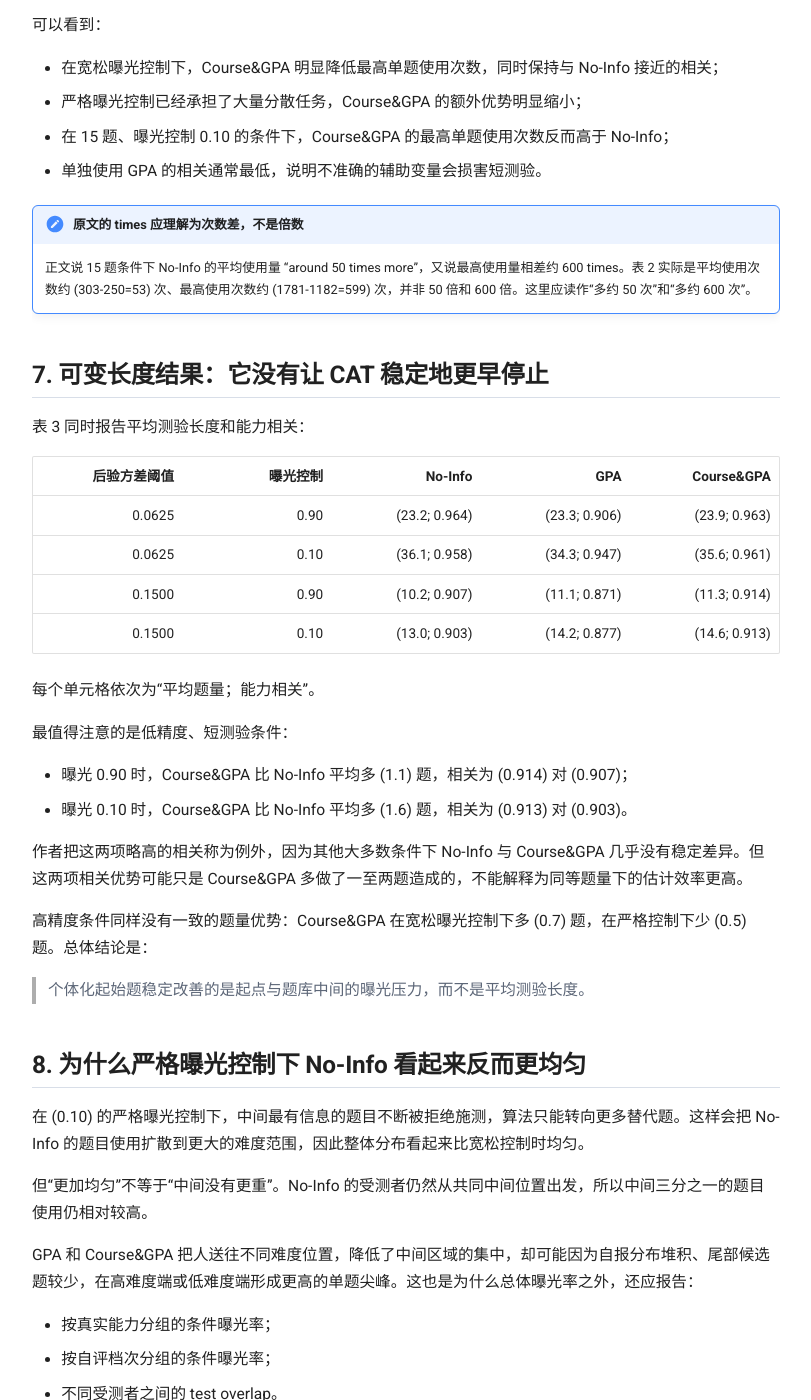
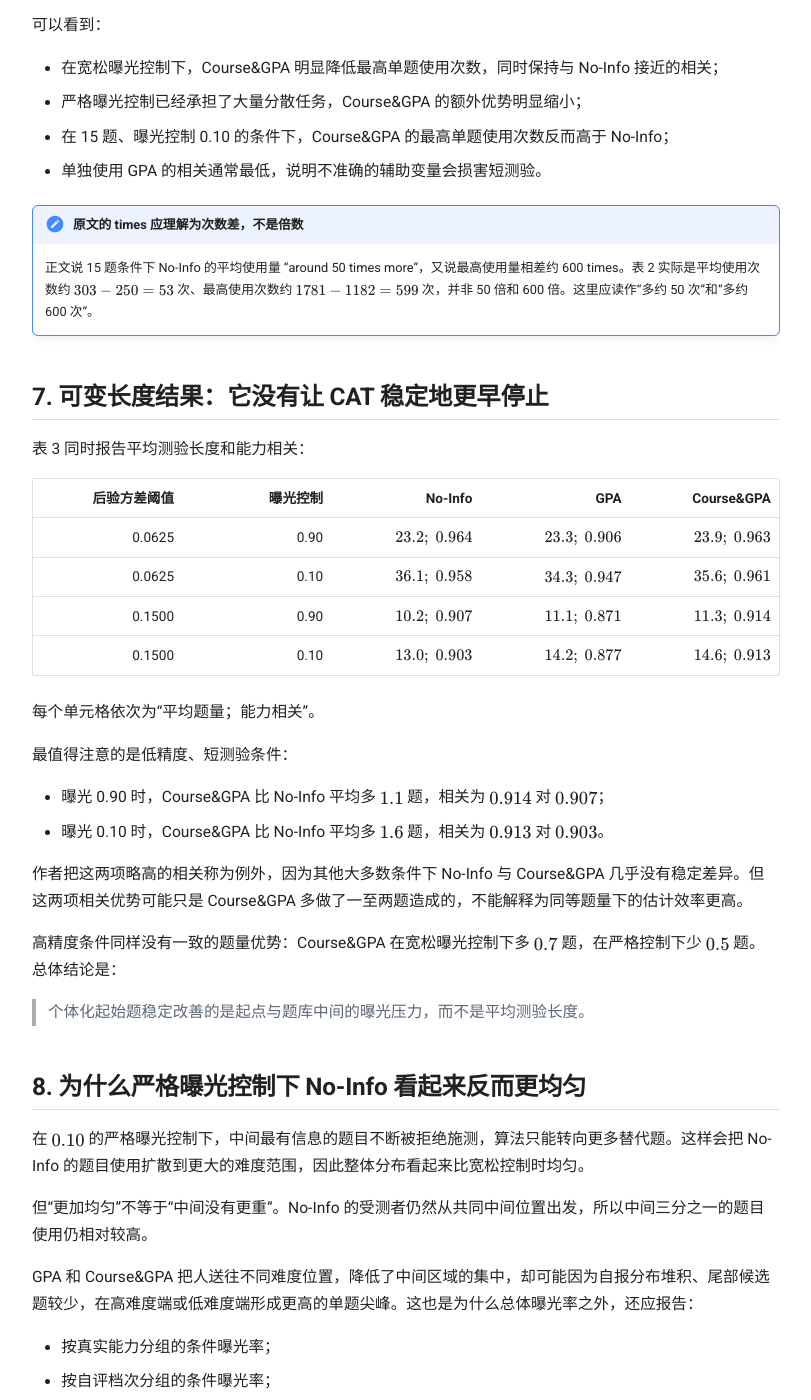
Before and after one commit to place-bot/Psychometrics-and-R-Shiny, an MkDocs documentation site: the page built from docs/cat/adaptive-testing-self-evaluation/zhu-fan-1999.md, in a window 1280 px wide and 1400 px high, scrolled down 4578 px. Shown: the whole window, without its empty margins (234-1045 px from the left). Built offline with MkDocs 1.6.1 and Material for MkDocs 9.7.7, drawn with Linux system fonts in a browser that asks for light colours; comment, search, counter and statistics services are not loaded; some of the changed text lies outside the part shown.

Commit message:
Fix math rendering in Zhu and Fan notes

```diff
--- a/docs/cat/adaptive-testing-self-evaluation/zhu-fan-1999.md
+++ b/docs/cat/adaptive-testing-self-evaluation/zhu-fan-1999.md
@@ -6,7 +6,7 @@
 
 - [ERIC 全文 PDF](https://files.eric.ed.gov/fulltext/ED429997.pdf)
 - 研究类型：基于实际大规模数学测验数据的计算机化自适应测验（Computerized Adaptive Testing, CAT）模拟
-- 模拟样本：从约 30,000 名受测者中随机抽取 (N=2{,}000)
+- 模拟样本：从约 30,000 名受测者中随机抽取 \(N=2{,}000\)
 - 核心比较：共同中等难度起点、平均成绩起点、课程与平均成绩综合起点
 
 !!! abstract "一句话结论"
@@ -60,7 +60,7 @@ Course&GPA：课程与平均成绩映射到能力位置 -> 选择第一题 ->
 
 作者再把每个人的 GPA 或 Course&GPA 在各自分布中的位置，对应到能力分布中的位置，形成选择起始题所用的初始能力水平。
 
-结果中，GPA 与参考能力的相关约为 (0.578)，Course&GPA 与参考能力的相关约为 (0.695)。这意味着 Course&GPA 包含更强的能力信号，但仍然远非无误差测量。
+结果中，GPA 与参考能力的相关约为 \(0.578\)，Course&GPA 与参考能力的相关约为 \(0.695\)。这意味着 Course&GPA 包含更强的能力信号，但仍然远非无误差测量。
 
 ## 4. CAT 模拟怎样设置
 
@@ -86,8 +86,8 @@ Course&GPA：课程与平均成绩映射到能力位置 -> 选择第一题 ->
 
 题目曝光使用 Sympson-Hetter 方法控制。作者模拟了两个曝光控制水平：
 
-- (0.90)：限制很宽松；
-- (0.10)：限制很严格。
+- \(0.90\)：限制很宽松；
+- \(0.10\)：限制很严格。
 
 ### 能力估计
 
@@ -102,14 +102,14 @@ Course&GPA：课程与平均成绩映射到能力位置 -> 选择第一题 ->
 
 表 1 给出的首题结果最直接地体现了本文的贡献：
 
-| 曝光控制 | 起点方法 | 实际用作首题的题目数 | 首题 (b) 范围 | 单道首题使用次数范围 |
+| 曝光控制 | 起点方法 | 实际用作首题的题目数 | 首题 \(b\) 范围 | 单道首题使用次数范围 |
 |---:|---|---:|---:|---:|
-| 0.90 | No-Info | 2 | (-0.198) 至 (-0.067) | 219 至 1781 |
-| 0.90 | GPA | 12 | (-2.038) 至 (1.988) | 1 至 475 |
-| 0.90 | Course&GPA | 12 | (-2.038) 至 (1.988) | 14 至 469 |
-| 0.10 | No-Info | 29 | (-0.436) 至 (0.429) | 2 至 199 |
-| 0.10 | GPA | 60 | (-2.038) 至 (1.988) | 1 至 425 |
-| 0.10 | Course&GPA | 66 | (-2.038) 至 (1.988) | 1 至 137 |
+| 0.90 | No-Info | 2 | \(-0.198\) 至 \(-0.067\) | 219 至 1781 |
+| 0.90 | GPA | 12 | \(-2.038\) 至 \(1.988\) | 1 至 475 |
+| 0.90 | Course&GPA | 12 | \(-2.038\) 至 \(1.988\) | 14 至 469 |
+| 0.10 | No-Info | 29 | \(-0.436\) 至 \(0.429\) | 2 至 199 |
+| 0.10 | GPA | 60 | \(-2.038\) 至 \(1.988\) | 1 至 425 |
+| 0.10 | Course&GPA | 66 | \(-2.038\) 至 \(1.988\) | 1 至 137 |
 
 在宽松曝光控制下，No-Info 方法让 2000 人中的 1781 人使用同一道第一题。GPA 与 Course&GPA 则把第一题分散到 12 道不同难度的题目上。
 
@@ -128,7 +128,7 @@ a=2.3166,\qquad b=1.9879,\qquad c=0.1295
 Course&GPA 加入课程数量以后，缓解了 GPA 上端堆积的影响。这说明辅助信息可以把曝光从题库中间分散出去，也可能只是在题库尾部制造新的集中曝光。
 
 !!! warning "正文与表 1、图 2 不一致"
-    正文称，在 (0.10) 曝光控制下，No-Info 使用 5 道首题，最高使用 997 次；表 1 则报告 29 道、最高 199 次，图 2 的纵轴和柱形也支持最高约 199 次。本站按表 1 和图 2整理结果，同时保留这一内部不一致，不能把正文的 5/997 与表格的 29/199 混用。
+    正文称，在 \(0.10\) 曝光控制下，No-Info 使用 5 道首题，最高使用 997 次；表 1 则报告 29 道、最高 199 次，图 2 的纵轴和柱形也支持最高约 199 次。本站按表 1 和图 2 整理结果，同时保留这一内部不一致，不能把正文的 5/997 与表格的 29/199 混用。
 
 ## 6. 固定长度结果：曝光改善比精度改善更稳定
 
@@ -136,10 +136,10 @@ Course&GPA 加入课程数量以后，缓解了 GPA 上端堆积的影响。这
 
 | 测验条件 | No-Info | GPA | Course&GPA |
 |---|---:|---:|---:|
-| 15 题，曝光 0.90 | (0.944; 1781) | (0.918; 1144) | (0.948; 1182) |
-| 15 题，曝光 0.10 | (0.934; 240) | (0.903; 445) | (0.934; 365) |
-| 30 题，曝光 0.90 | (0.972; 1814) | (0.970; 1249) | (0.973; 1269) |
-| 30 题，曝光 0.10 | (0.963; 514) | (0.954; 468) | (0.960; 509) |
+| 15 题，曝光 0.90 | \(0.944;\ 1781\) | \(0.918;\ 1144\) | \(0.948;\ 1182\) |
+| 15 题，曝光 0.10 | \(0.934;\ 240\) | \(0.903;\ 445\) | \(0.934;\ 365\) |
+| 30 题，曝光 0.90 | \(0.972;\ 1814\) | \(0.970;\ 1249\) | \(0.973;\ 1269\) |
+| 30 题，曝光 0.10 | \(0.963;\ 514\) | \(0.954;\ 468\) | \(0.960;\ 509\) |
 
 可以看到：
 
@@ -149,7 +149,7 @@ Course&GPA 加入课程数量以后，缓解了 GPA 上端堆积的影响。这
 - 单独使用 GPA 的相关通常最低，说明不准确的辅助变量会损害短测验。
 
 !!! note "原文的 times 应理解为次数差，不是倍数"
-    正文说 15 题条件下 No-Info 的平均使用量 “around 50 times more”，又说最高使用量相差约 600 times。表 2 实际是平均使用次数约 (303-250=53) 次、最高使用次数约 (1781-1182=599) 次，并非 50 倍和 600 倍。这里应读作“多约 50 次”和“多约 600 次”。
+    正文说 15 题条件下 No-Info 的平均使用量 “around 50 times more”，又说最高使用量相差约 600 times。表 2 实际是平均使用次数约 \(303-250=53\) 次、最高使用次数约 \(1781-1182=599\) 次，并非 50 倍和 600 倍。这里应读作“多约 50 次”和“多约 600 次”。
 
 ## 7. 可变长度结果：它没有让 CAT 稳定地更早停止
 
@@ -157,27 +157,27 @@ Course&GPA 加入课程数量以后，缓解了 GPA 上端堆积的影响。这
 
 | 后验方差阈值 | 曝光控制 | No-Info | GPA | Course&GPA |
 |---:|---:|---:|---:|---:|
-| 0.0625 | 0.90 | (23.2; 0.964) | (23.3; 0.906) | (23.9; 0.963) |
-| 0.0625 | 0.10 | (36.1; 0.958) | (34.3; 0.947) | (35.6; 0.961) |
-| 0.1500 | 0.90 | (10.2; 0.907) | (11.1; 0.871) | (11.3; 0.914) |
-| 0.1500 | 0.10 | (13.0; 0.903) | (14.2; 0.877) | (14.6; 0.913) |
+| 0.0625 | 0.90 | \(23.2;\ 0.964\) | \(23.3;\ 0.906\) | \(23.9;\ 0.963\) |
+| 0.0625 | 0.10 | \(36.1;\ 0.958\) | \(34.3;\ 0.947\) | \(35.6;\ 0.961\) |
+| 0.1500 | 0.90 | \(10.2;\ 0.907\) | \(11.1;\ 0.871\) | \(11.3;\ 0.914\) |
+| 0.1500 | 0.10 | \(13.0;\ 0.903\) | \(14.2;\ 0.877\) | \(14.6;\ 0.913\) |
 
 每个单元格依次为“平均题量；能力相关”。
 
 最值得注意的是低精度、短测验条件：
 
-- 曝光 0.90 时，Course&GPA 比 No-Info 平均多 (1.1) 题，相关为 (0.914) 对 (0.907)；
-- 曝光 0.10 时，Course&GPA 比 No-Info 平均多 (1.6) 题，相关为 (0.913) 对 (0.903)。
+- 曝光 0.90 时，Course&GPA 比 No-Info 平均多 \(1.1\) 题，相关为 \(0.914\) 对 \(0.907\)；
+- 曝光 0.10 时，Course&GPA 比 No-Info 平均多 \(1.6\) 题，相关为 \(0.913\) 对 \(0.903\)。
 
 作者把这两项略高的相关称为例外，因为其他大多数条件下 No-Info 与 Course&GPA 几乎没有稳定差异。但这两项相关优势可能只是 Course&GPA 多做了一至两题造成的，不能解释为同等题量下的估计效率更高。
 
-高精度条件同样没有一致的题量优势：Course&GPA 在宽松曝光控制下多 (0.7) 题，在严格控制下少 (0.5) 题。总体结论是：
+高精度条件同样没有一致的题量优势：Course&GPA 在宽松曝光控制下多 \(0.7\) 题，在严格控制下少 \(0.5\) 题。总体结论是：
 
 > 个体化起始题稳定改善的是起点与题库中间的曝光压力，而不是平均测验长度。
 
 ## 8. 为什么严格曝光控制下 No-Info 看起来反而更均匀
 
-在 (0.10) 的严格曝光控制下，中间最有信息的题目不断被拒绝施测，算法只能转向更多替代题。这样会把 No-Info 的题目使用扩散到更大的难度范围，因此整体分布看起来比宽松控制时均匀。
+在 \(0.10\) 的严格曝光控制下，中间最有信息的题目不断被拒绝施测，算法只能转向更多替代题。这样会把 No-Info 的题目使用扩散到更大的难度范围，因此整体分布看起来比宽松控制时均匀。
 
 但“更加均匀”不等于“中间没有更重”。No-Info 的受测者仍然从共同中间位置出发，所以中间三分之一的题目使用仍相对较高。
 
@@ -194,7 +194,7 @@ GPA 和 Course&GPA 把人送往不同难度位置，降低了中间区域的集
 ### 支持得比较好的结论
 
 1. 所有人从共同中点开始，会使少数中等难度题高度集中曝光；
-2. 有效的辅助信息能够把第一题分散到更宽的 (b) 范围；
+2. 有效的辅助信息能够把第一题分散到更宽的 \(b\) 范围；
 3. 个体化起点可以在不明显降低能力相关的情况下改善部分题库利用指标；
 4. 辅助信息的质量决定效果，Course&GPA 明显比单独 GPA 稳定；
 5. 标准曝光控制和个体化起点可以产生不同、但相互作用的影响。
@@ -227,7 +227,7 @@ GPA 和课程数量是教育背景代理变量。它们与“我认为自己现
 
 ### 强曝光控制没有完全消除局部尖峰
 
-即使名义曝光控制设为 (0.10)，GPA 条件仍会因为大量 4.0 自报而集中使用高难度题。总体 Sympson-Hetter 控制不能保证每个自评群体内部都得到相同保护。
+即使名义曝光控制设为 \(0.10\)，GPA 条件仍会因为大量 4.0 自报而集中使用高难度题。总体 Sympson-Hetter 控制不能保证每个自评群体内部都得到相同保护。
 
 ### 关键算法细节不完整
 
@@ -238,30 +238,30 @@ Bayesian 暂时估计的先验、具体选题准则和若干模拟细节没有
 | 维度 | Zhu and Fan（1999） | 本专题准备研究的方法 |
 |---|---|---|
 | 个体信息 | 自报课程与平均成绩 | 用户选择的难度档次及其可信度 |
-| 初始位置 | 映射为起始能力点 | 构造 (N(\mu_c,\tau_c^2)) 个体化先验 |
-| 第一题 | 在对应能力位置选题 | 用 (b) 匹配确定候选区域 |
-| (a) 的处理 | 没有单独管理 | 根据先验或后验不确定性决定开放哪个 (a) 层 |
+| 初始位置 | 映射为起始能力点 | 构造 \(N(\mu_c,\tau_c^2)\) 个体化先验 |
+| 第一题 | 在对应能力位置选题 | 用 \(b\) 匹配确定候选区域 |
+| \(a\) 的处理 | 没有单独管理 | 根据先验或后验不确定性决定开放哪个 \(a\) 层 |
 | 曝光分散 | 主要依靠起点差异与 Sympson-Hetter | 在近似等质候选题中进行曝光感知随机选择 |
-| 后续 CAT | 第一题后恢复标准 CAT | 主分析同样只改变第一题；扩展分析最多持续到很小的 (k) |
+| 后续 CAT | 第一题后恢复标准 CAT | 主分析同样只改变第一题；扩展分析最多持续到很小的 \(k\) |
 | 主要目标 | 减少中间题目曝光 | 在精度、题量与曝光之间寻找更好的平衡 |
 
 这篇论文给本专题最直接的四个提醒是：
 
-1. **个体化的是 (b)**：辅助信息首先决定受测者应从题库哪个难度位置开始；
+1. **个体化的是 \(b\)**：辅助信息首先决定受测者应从题库哪个难度位置开始；
 2. **错误信号会转移而不是消灭曝光**：中间压力可能变成尾部尖峰；
 3. **只改变第一题未必缩短测验**：题量必须作为独立结果检验；
 4. **不能只看总体曝光**：还要检查首题最大曝光、条件曝光与 test overlap。
 
 ## 12. 一个直接的后续消融设计
 
-基于本文和 (a)-stratified CAT，可以依次比较：
+基于本文和 \(a\)-stratified CAT，可以依次比较：
 
-1. 标准先验 (N(0,1)) + 最大信息量第一题；
-2. 个体化先验 (N(\mu_c,\tau_c^2)) + 最大信息量第一题；
-3. 个体化先验 + 在匹配 (b) 的低 (a) 候选题中选择第一题；
-4. 个体化先验 + 根据 (\tau_c^2) 决定低、中或高 (a) 层，再从 (b) 接近且当前曝光较低的若干题中随机选择。
+1. 标准先验 \(N(0,1)\) + 最大信息量第一题；
+2. 个体化先验 \(N(\mu_c,\tau_c^2)\) + 最大信息量第一题；
+3. 个体化先验 + 在匹配 \(b\) 的低 \(a\) 候选题中选择第一题；
+4. 个体化先验 + 根据 \(\tau_c^2\) 决定低、中或高 \(a\) 层，再从 \(b\) 接近且当前曝光较低的若干题中随机选择。
 
-主分析只改变第一题，能够保持与 Zhu and Fan 及导师当前设想的可比性。一个规模很小的扩展分析可以让分层规则持续到后验方差低于阈值，但最多三题，从而避免把 (k=1,2,3,4,\ldots) 全部交叉模拟。
+主分析只改变第一题，能够保持与 Zhu and Fan 及导师当前设想的可比性。一个规模很小的扩展分析可以让分层规则持续到后验方差低于阈值，但最多三题，从而避免把 \(k=1,2,3,4,\ldots\) 全部交叉模拟。
 
 需要同时报告：平均题量、偏差、均方根误差（root mean square error, RMSE）、覆盖率、首题最大曝光率、首题有效题库规模、按自评档次的条件曝光率和 test overlap。只有在相同实际精度下题量更少，或者在相同精度与题量下曝光更均衡，才能说新方法带来了真正的效率收益。
 
```
Also changed, not shown: other parts of docs/cat/adaptive-testing-self-evaluation/zhu-fan-1999.md (+4 -4 lines).
